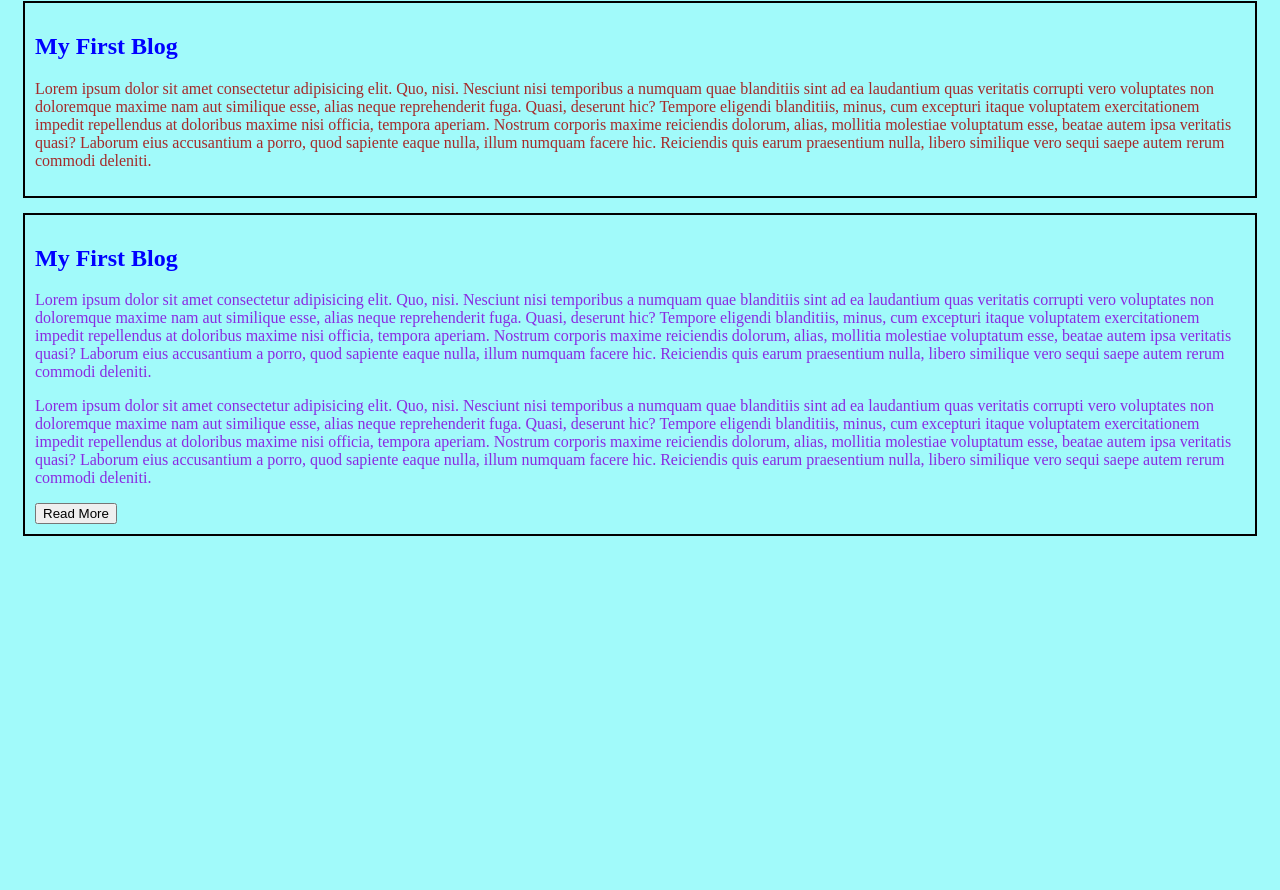
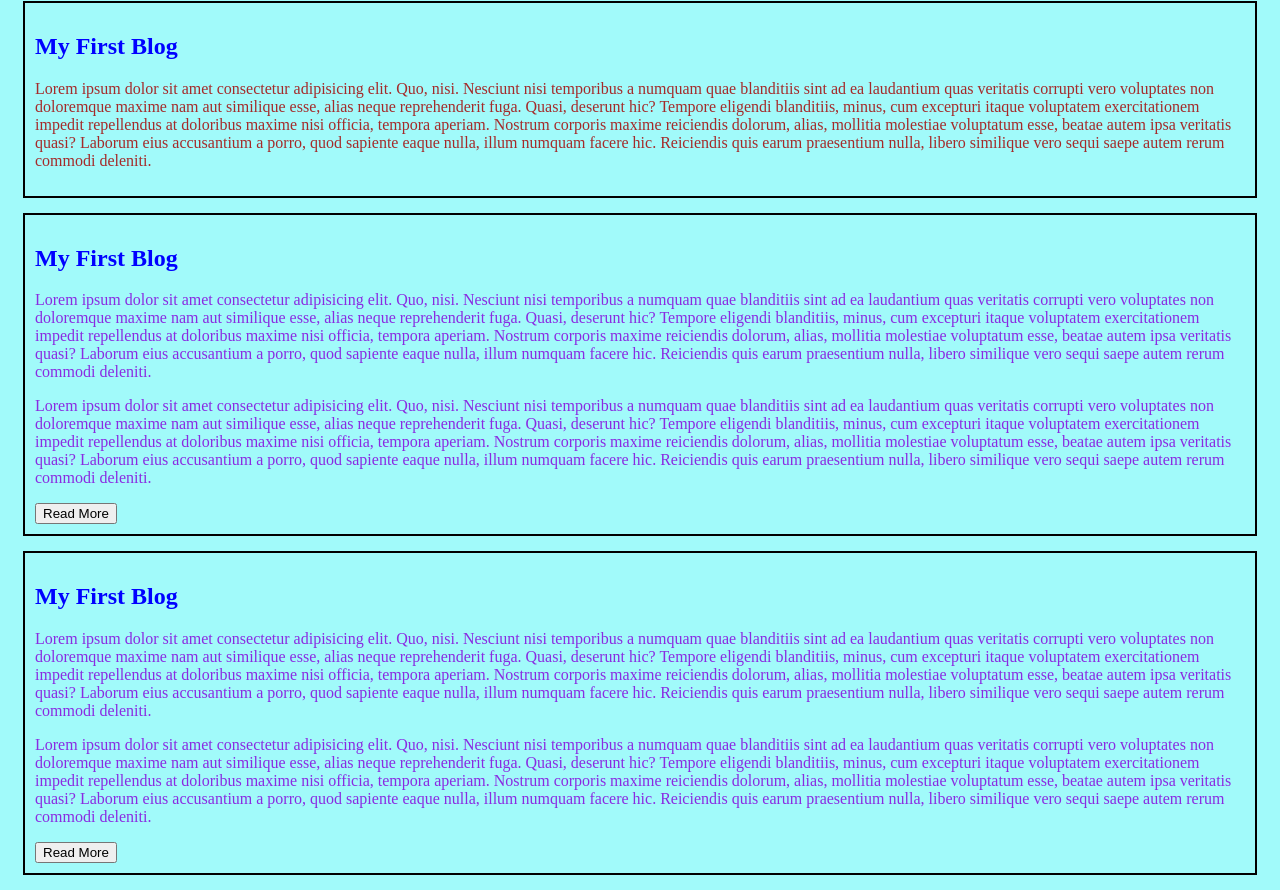
Before and after one commit to cerumiaktar/my-first-project, a plain HTML site: page index.html in a window 1280 px wide. Shown: the part 226-1116 px from the top of the page. Before the commit the page ends 800 px from the top, so only its background shows below. Drawn offline with Linux system fonts and the light colour scheme.

Commit message:
Update index.html

```diff
--- a/index.html
+++ b/index.html
@@ -22,6 +22,13 @@
         <p>Lorem ipsum dolor sit amet consectetur adipisicing elit. Quo, nisi. Nesciunt nisi temporibus a numquam quae blanditiis sint ad ea laudantium quas veritatis corrupti vero voluptates non doloremque maxime nam aut similique esse, alias neque reprehenderit fuga. Quasi, deserunt hic? Tempore eligendi blanditiis, minus, cum excepturi itaque voluptatem exercitationem impedit repellendus at doloribus maxime nisi officia, tempora aperiam. Nostrum corporis maxime reiciendis dolorum, alias, mollitia molestiae voluptatum esse, beatae autem ipsa veritatis quasi? Laborum eius accusantium a porro, quod sapiente eaque nulla, illum numquam facere hic. Reiciendis quis earum praesentium nulla, libero similique vero sequi saepe autem rerum commodi deleniti.</p>
         <button>Read More</button>
     </div>
+    <div class="red">
+        <h2>My First Blog</h2>
+        <p>Lorem ipsum dolor sit amet consectetur adipisicing elit. Quo, nisi. Nesciunt nisi temporibus a numquam quae blanditiis sint ad ea laudantium quas veritatis corrupti vero voluptates non doloremque maxime nam aut similique esse, alias neque reprehenderit fuga. Quasi, deserunt hic? Tempore eligendi blanditiis, minus, cum excepturi itaque voluptatem exercitationem impedit repellendus at doloribus maxime nisi officia, tempora aperiam. Nostrum corporis maxime reiciendis dolorum, alias, mollitia molestiae voluptatum esse, beatae autem ipsa veritatis quasi? Laborum eius accusantium a porro, quod sapiente eaque nulla, illum numquam facere hic. Reiciendis quis earum praesentium nulla, libero similique vero sequi saepe autem rerum commodi deleniti.</p>
+
+        <p>Lorem ipsum dolor sit amet consectetur adipisicing elit. Quo, nisi. Nesciunt nisi temporibus a numquam quae blanditiis sint ad ea laudantium quas veritatis corrupti vero voluptates non doloremque maxime nam aut similique esse, alias neque reprehenderit fuga. Quasi, deserunt hic? Tempore eligendi blanditiis, minus, cum excepturi itaque voluptatem exercitationem impedit repellendus at doloribus maxime nisi officia, tempora aperiam. Nostrum corporis maxime reiciendis dolorum, alias, mollitia molestiae voluptatum esse, beatae autem ipsa veritatis quasi? Laborum eius accusantium a porro, quod sapiente eaque nulla, illum numquam facere hic. Reiciendis quis earum praesentium nulla, libero similique vero sequi saepe autem rerum commodi deleniti.</p>
+        <button>Read More</button>
+    </div>
 
 </body>
 </html>
```
